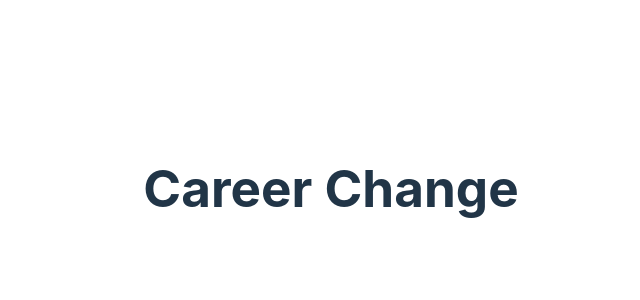
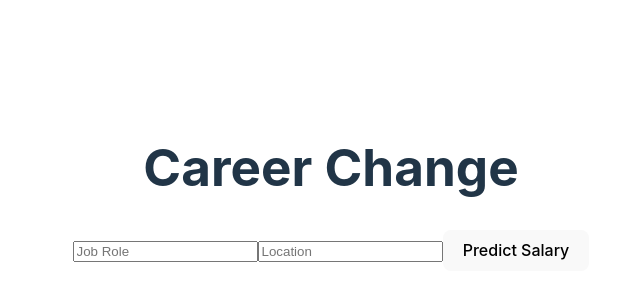
Before and after one commit to Enock619/employee-portal, a React (Vite) app in the folder react/: page /career in a window 1280 px wide. Shown: the part 212-512 px from the top of the page, without its empty margins (309-949 px from the left). Built offline with nearby package versions, Linux system fonts and the light colour scheme; no server answers.

Commit message:
working on Career page

```diff
--- a/react/src/components/CareerChangePredictor.jsx
+++ b/react/src/components/CareerChangePredictor.jsx
@@ -1,14 +1,40 @@
-import React from "react";
+import React, { useState, useEffect } from "react";
 
+const CareerChangePredictor = () => {
+    const [jobRole, setJobRole] = useState('');
+    const [location, setLocation] = useState('');
+    const [predictedSalary, setPredictedSalary] = useState(null);
 
-const CareerChangePredictor = () =>{
+    const predictSalary = async () => {
+        try {
+            const response = await fetch('http://localhost:5000/predict_salary', {
+                method: 'POST',
+                headers: {
+                    'Content-Type': 'application/json'
+                },
+                body: JSON.stringify({ job_role: jobRole, location: location })
+            });
+            if (!response.ok) {
+                throw new Error('Error predicting salary');
+            }
+            const data = await response.json();
+            setPredictedSalary(data.predicted_salary);
+        } catch (error) {
+            console.error('Error predicting salary:', error);
+        }
+    }
 
     return (
         <>
-        <h1>Career Change</h1>
+            <h1>Career Change</h1>
+            <div>
+                <input type="text" placeholder="Job Role" value={jobRole} onChange={(e) => setJobRole(e.target.value)} />
+                <input type="text" placeholder="Location" value={location} onChange={(e) => setLocation(e.target.value)} />
+                <button onClick={predictSalary}>Predict Salary</button>
+            </div>
+            {predictedSalary && <p>Predicted Salary: ${predictedSalary}</p>}
         </>
     )
 }
 
-
 export default CareerChangePredictor;
```
